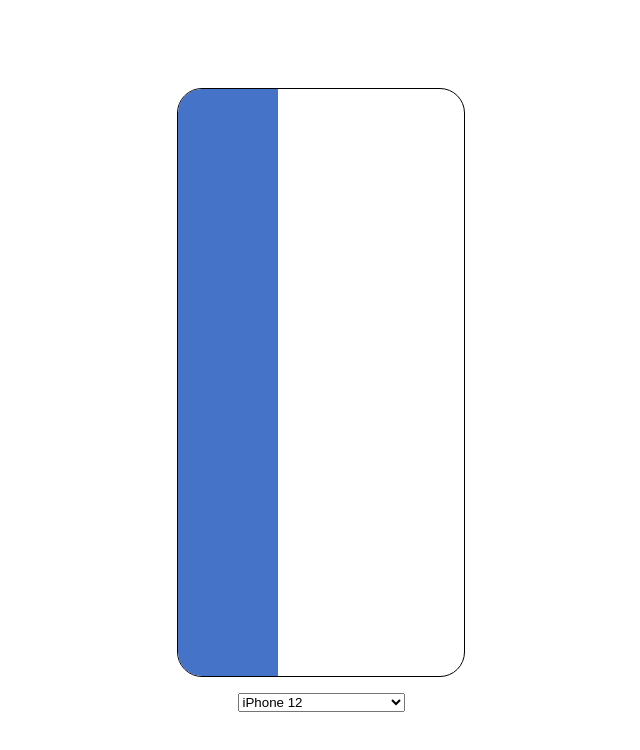
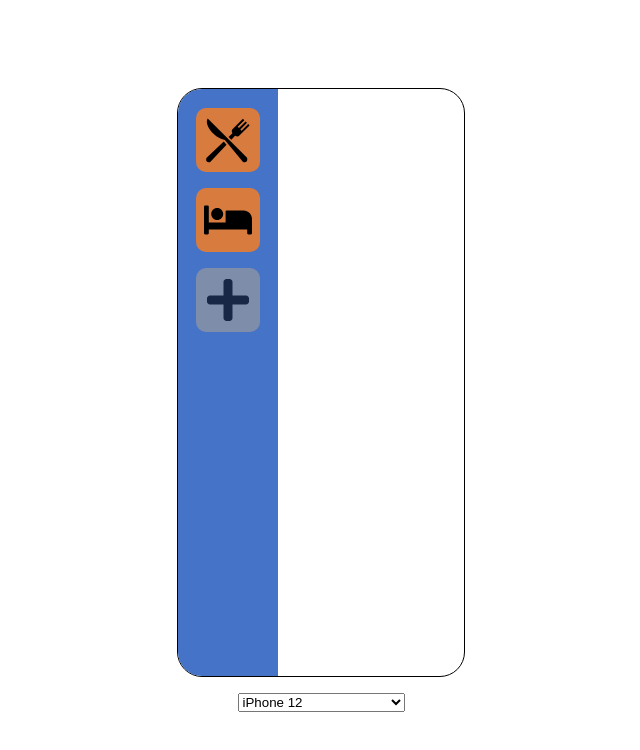
Before and after one commit to JonathanHYYan/Arduino-App-Mobile-Display, a React (Create React App) app: page /main in a window 1280 px wide. Shown: the top 750 px of the page, without its empty margins (319-959 px from the left). Built offline with nearby package versions, Linux system fonts and the light colour scheme.

Commit message:
[SDCWA-8] Design icon component in nav

```diff
--- a/package.json
+++ b/package.json
@@ -8,6 +8,7 @@
     "@testing-library/user-event": "^13.5.0",
     "react": "^18.2.0",
     "react-dom": "^18.2.0",
+    "react-icons": "^4.9.0",
     "react-scripts": "5.0.1",
     "styled-components": "^5.3.10",
     "web-vitals": "^2.1.4"
--- a/src/Components/Main/MainPage.js
+++ b/src/Components/Main/MainPage.js
@@ -1,15 +1,35 @@
-import { Controls, DefaultPage, Nav } from "./MainPageStyles";
+import {
+  AddIcon,
+  Bed,
+  Controls,
+  DefaultPage,
+  Icon,
+  Kitchen,
+  Nav,
+  Plus,
+} from "./MainPageStyles";
 
-const  MainPage = () => {
+const MainPage = () => {
+  // A data set needs to be imported or fetched from firebase on what applicances is available
+  // Based on the data the applicance icon should show in the nav and the options in controls
+  // lighter shade of orange #F5B181
 
-    return (
-        <DefaultPage>
-            <Nav>
-            </Nav>
-            <Controls>
-            </Controls>
-        </DefaultPage>
-    )
-}
+  return (
+    <DefaultPage>
+      <Nav>
+        <Icon>
+          <Kitchen />
+        </Icon>
+        <Icon>
+          <Bed />
+        </Icon>
+        <AddIcon>
+          <Plus />
+        </AddIcon>
+      </Nav>
+      <Controls></Controls>
+    </DefaultPage>
+  );
+};
 
 export default MainPage;
--- a/src/Components/Main/MainPageStyles.js
+++ b/src/Components/Main/MainPageStyles.js
@@ -1,14 +1,60 @@
 import styled from "styled-components";
+import { GiKnifeFork } from "react-icons/gi";
+import { FaBed, FaPlus } from "react-icons/fa";
 
 export const DefaultPage = styled.div`
-    display:flex;
-    height:100%;
+  display: flex;
+  height: 100%;
 `;
 
 export const Nav = styled.div`
-    background-color: #4573C8;
-    width: 35%;
-    height:100%;
+  box-sizing: border-box;
+  padding: 1.2em 0;
+  background-color: #4573c8;
+  width: 35%;
+  height: 100%;
+  display: flex;
+  align-items: center;
+  flex-direction: column;
+`;
+
+export const Icon = styled.div`
+  cursor: pointer;
+  background-color: #d87b3f;
+  height: 4em;
+  width: 4em;
+  border-radius: 10px;
+  display: flex;
+  justify-content: center;
+  align-items: center;
+  margin-bottom: 1em;
+`;
+export const AddIcon = styled.div`
+  cursor: pointer;
+  background-color: #9d9c9a;
+  opacity: 0.65;
+  height: 4em;
+  width: 4em;
+  border-radius: 10px;
+  display: flex;
+  justify-content: center;
+  align-items: center;
+  margin-bottom: 1em;
+`;
+
+export const Kitchen = styled(GiKnifeFork)`
+  width: 3em;
+  height: auto;
+`;
+
+export const Bed = styled(FaBed)`
+  width: 3em;
+  height: auto;
+`;
+
+export const Plus = styled(FaPlus)`
+  width: 3em;
+  height: auto;
 `;
 
 export const Controls = styled.div``;
```
Also changed, not shown: 1 other file (tests, documents, lock files or other folders).
